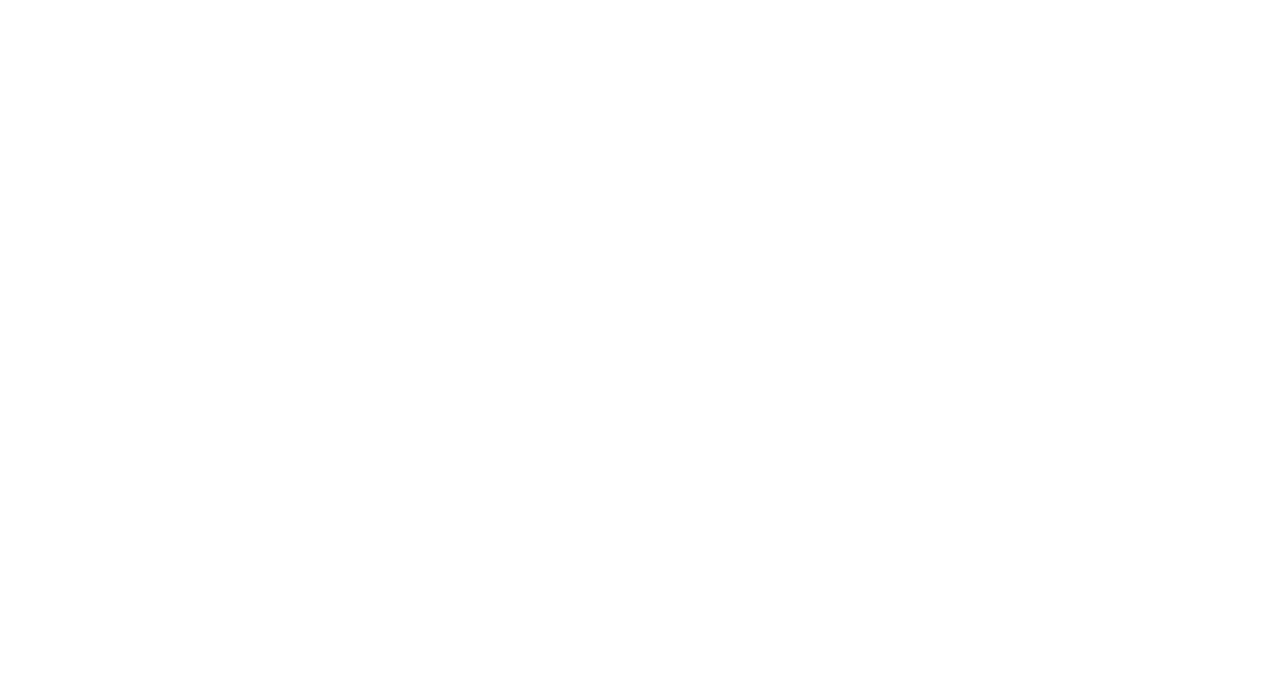
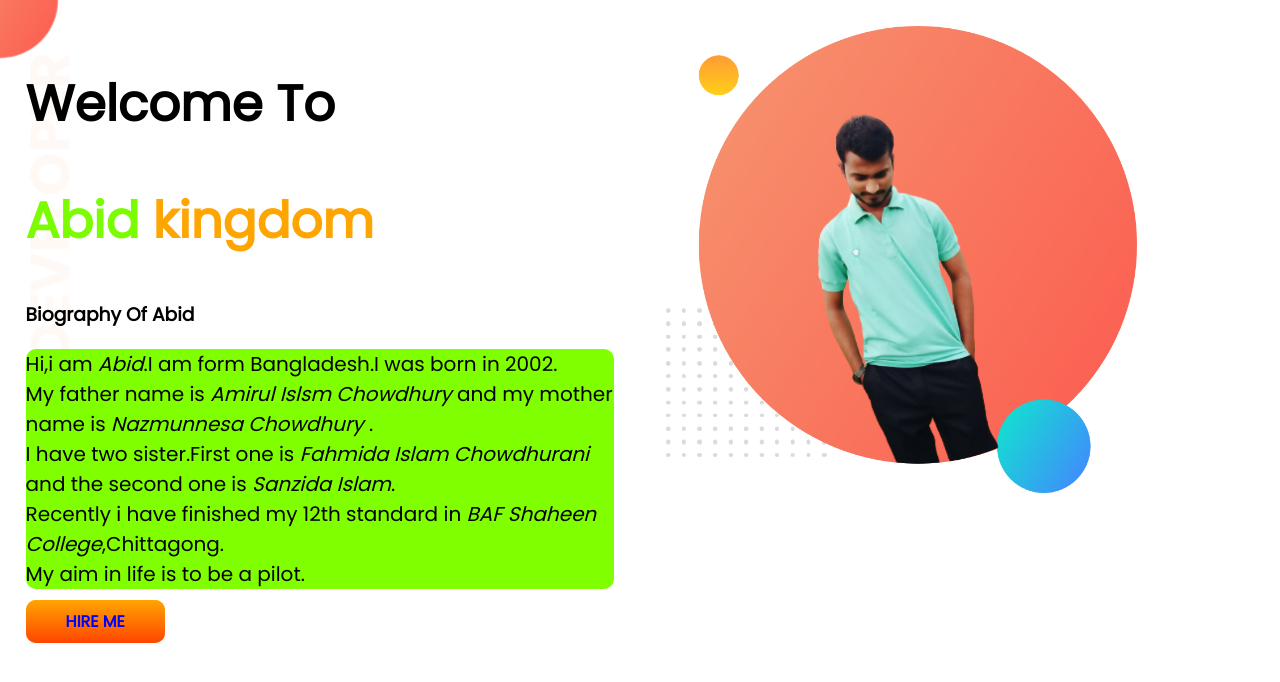
Before and after one commit to abidctg/developer-portfolio, a plain HTML site: page index.html in a window 1280 px wide. Drawn offline with Linux system fonts and the light colour scheme.

Commit message:
my-website

```diff
--- a/index.html
+++ b/index.html
@@ -1,13 +1,40 @@
 <!DOCTYPE html>
 <html lang="en">
+
 <head>
     <meta charset="UTF-8">
     <meta http-equiv="X-UA-Compatible" content="IE=edge">
     <meta name="viewport" content="width=device-width, initial-scale=1.0">
     <title>Abid Portfolio</title>
+    <link rel="preconnect" href="https://fonts.googleapis.com">
+    <link rel="preconnect" href="https://fonts.gstatic.com" crossorigin>
+    <link href="https://fonts.googleapis.com/css2?family=Poppins&display=swap" rel="stylesheet">
     <link rel="stylesheet" href="style.css">
 </head>
+
 <body>
+    <section class="top-banner">
+        <div class="half-width">
+            <h1>Welcome To</h1>
+            <h1><span class="abid">Abid</span> <span class="org">kingdom</span></h1>
+            <h3 id="bio">Biography Of Abid</h3>
+            <p class="ab">Hi,i am <i>Abid</i>.I am form Bangladesh.I was born in 2002.<br>My father name is <i> Amirul
+                    Islsm
+                    Chowdhury
+                </i> and my mother name is <i> Nazmunnesa Chowdhury </i>.<br>
+                I have two sister.First one is <i> Fahmida Islam Chowdhurani </i> and the
+                second one is <i>Sanzida Islam</i>.<br> Recently i have finished my 12th standard in <i>BAF Shaheen
+                    College</i>,Chittagong.<br>My aim in life is to be a pilot.
+            </p>
+            <a class="link-button" target="blank" href="https://web.programming-hero.com/">HIRE ME</a>
+        </div>
+        <div class="half-width">
+            <img src="images/my-bg.png" alt="my pic" />
+        </div>
+    </section>
+
+
 
 </body>
+
 </html>
--- a/style.css
+++ b/style.css
@@ -1,12 +1,36 @@
-title{
-    font-size: xx-large;color: black;background-color: lime;
-border-radius: 50% 50% 50%;}
-#abid{
-    color: black;border-radius: 30px 30px 30px; background-color: chartreuse;bottom: 50% 50%;font-size: medium;
+body{font-family: 'Poppins', sans-serif;
+margin: 0%;
 }
-#my{
-    color: lime;bottom: 50% 50%;border-radius: 30px 30px 30px; background-color: orange;
-font-size: medium;}
-.life{
-    color: black;background-color: chartreuse;border: cornsilk;
-border-radius: 30% 30%;font-size: medium;}
+h1{
+    font-size: 50px;
+}
+.abid{
+    color: lawngreen;
+}
+.org{
+    color: orange;
+}
+#bio{
+    color: black;
+}
+.ab{
+    color: black;background-color: chartreuse;border-radius: 10px; font-size: 20px;}
+    section{
+        display: flex;
+    }
+    .half-width{
+        width:50%;
+        padding: 2%;
+    }
+.half-width img{
+    width:80% ;
+}
+.link-button{
+   text-decoration:none ;
+   background-image: linear-gradient(orange, orangered);font-weight: 700; color: blue;
+    padding: 10px 40px; background-color:orange;border-radius: 10px;
+}
+.top-banner{
+    background-image: url(images/top-banner.png);
+    background-repeat:no-repeat ;
+}
```
